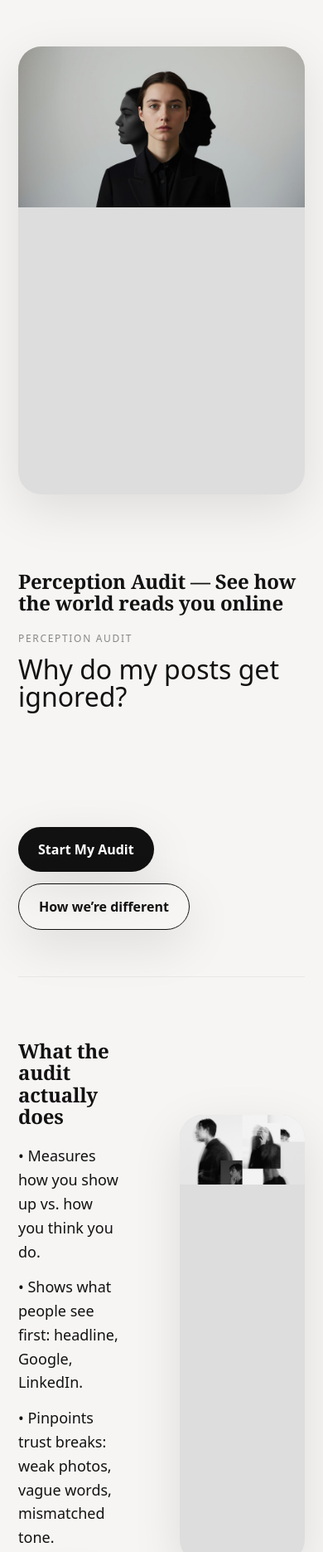
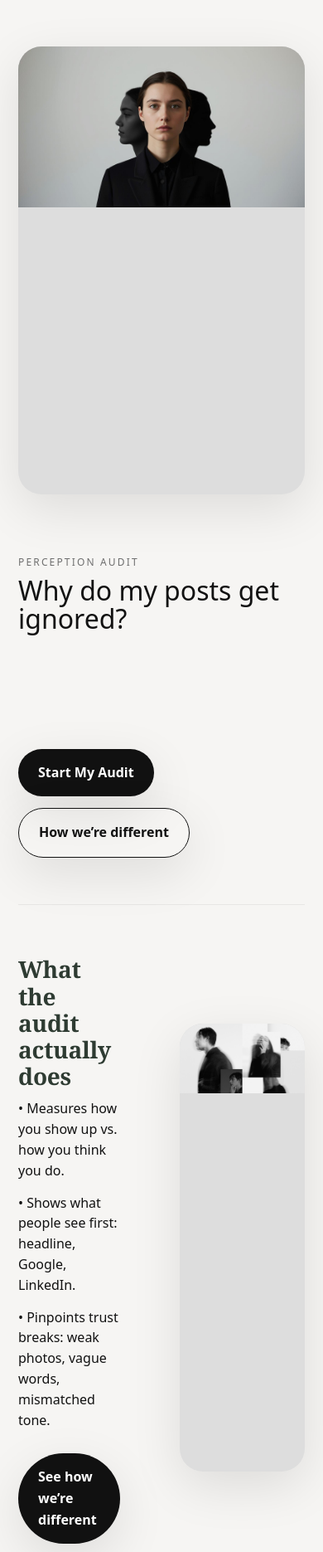
Before and after one commit to vvashist2590-debug/The-Perception-Studio, a plain HTML site: page index.html in a window 390 px wide. Shown: the top 1871 px of the page at 83% size. Drawn offline with Linux system fonts and the light colour scheme.

Commit message:
Update style.css

```diff
--- a/style.css
+++ b/style.css
@@ -1,12 +1,63 @@
 :root{
-  --bg:#f6f5f3;--ink:#121212;--muted:#6b6b6b;--ring:rgba(0,0,0,.06);
-  --rad:28px;--shadow:0 18px 60px rgba(0,0,0,.10)
+  --bg:#f6f5f3;
+  --ink:#121212;
+  --muted:#6b6b6b;
+  --ring:rgba(0,0,0,.06);
+  --rad:28px;
+  --shadow:0 18px 60px rgba(0,0,0,.10);
+
+  /* spacing tokens used in footer */
+  --space-4:12px;
+  --space-5:18px;
+  --space-7:30px;
+
+  /* brand accents for FAQ/persona */
+  --accent-diya:#2E3B32;  /* deep forest green */
+  --accent-vivek:#9D7C66; /* clay brown */
+  --sand:#F5F2ED;
 }
+
+/* ===== Base ===== */
 *{box-sizing:border-box}
 html,body{margin:0;background:var(--bg);color:var(--ink)}
-body{font-family:ui-sans-serif,system-ui,-apple-system,Segoe UI,Roboto,Helvetica,Arial}
-h1,h2,h3{font-family:ui-serif,Georgia,Cambria,Times,serif;letter-spacing:-.01em;line-height:1.1}
+body{
+  font-family:ui-sans-serif,system-ui,-apple-system,Segoe UI,Roboto,Helvetica,Arial;
+  font-size:1rem;         /* 16px base */
+  line-height:1.6;
+  color:var(--ink);
+}
 
+/* Accessible-only text utility */
+.visually-hidden{
+  position:absolute!important; width:1px;height:1px; padding:0;margin:-1px;
+  overflow:hidden;clip:rect(0,0,0,0);white-space:nowrap;border:0;
+}
+
+/* ===== Typography scale ===== */
+h1,h2,h3{
+  font-family:ui-serif,Georgia,Cambria,Times,serif;
+  letter-spacing:-.01em;
+  line-height:1.15;
+  margin:0 0 .4em 0;
+  color:#2E3B32;
+}
+h1{ font-size:clamp(2.25rem,4.8vw,3rem); font-weight:700; }   /* ~36–48px */
+h2{ font-size:clamp(1.75rem,3.4vw,2.25rem); font-weight:600; } /* ~28–36px */
+h3{ font-size:clamp(1.25rem,2.2vw,1.5rem);  font-weight:600; } /* ~20–24px */
+
+p, .muted, li { font-size:1rem; }
+.muted{ color:var(--muted) }
+
+.kicker{
+  text-transform:uppercase; color:#6f6f6f; font-size:.75rem; letter-spacing:.18em; margin:0 0 .5rem 0;
+}
+
+/* Heading rhythm in sections */
+.section .copy > h2 { margin-top:.2em; }
+.section .copy > h2 + * { margin-top:.35em; }
+.section .copy > h3 { margin-top:1.1em; }
+
+/* ===== Layout ===== */
 .wrap{max-width:1220px;margin:0 auto;padding:0 22px}
 .section{min-height:95vh;display:grid;grid-template-columns:1fr;align-items:center;padding:56px 0;border-top:1px solid var(--ring)}
 .section:first-child{border-top:0}
@@ -16,19 +67,19 @@ h1,h2,h3{font-family:ui-serif,Georgia,Cambria,Times,serif;letter-spacing:-.01em;
 .photo img{display:block;width:100%;height:100%;object-fit:cover}
 
 .copy{max-width:720px}
-.kicker{text-transform:uppercase;color:#888;font-size:12px;letter-spacing:.14em;margin-bottom:12px}
 
+/* Hero rotating questions (visual headline) */
 .questions{position:relative;min-height:5.6em;font-size:clamp(32px,6vw,60px);line-height:1.05}
 .q{position:absolute;opacity:0;transform:translateY(10px);transition:.65s ease}
 .q.active{opacity:1;transform:translateY(0)}
 
 .cta{margin-top:28px;display:flex;gap:14px;flex-wrap:wrap}
-.btn{background:#111;color:#fff;text-decoration:none;border-radius:999px;padding:16px 24px;font-weight:600;box-shadow:var(--shadow)}
+.btn{background:#111;color:#fff;text-decoration:none;border-radius:999px;padding:16px 24px;font-weight:600;box-shadow:var(--shadow); font-size:1rem;}
 .ghost{background:transparent;color:#111;border:1px solid #111}
-.muted{color:var(--muted)}
 .hr{height:1px;background:var(--ring);margin:24px 0 0}
 
-.audit-points p{font-size:clamp(18px,2.5vw,22px);line-height:1.6;margin:0 0 14px 0}
+/* Audit points: keep paragraphs at body size so they don't compete with headings */
+.audit-points p{font-size:1rem;line-height:1.55;margin:0 0 14px 0}
 .audit-points p:last-child{margin-bottom:0}
 
 /* ==== PR vs PA (Canvas Reveal) ==== */
@@ -41,8 +92,7 @@ h1,h2,h3{font-family:ui-serif,Georgia,Cambria,Times,serif;letter-spacing:-.01em;
 }
 #revealCanvas{
   position:absolute;inset:0;width:100%;height:100%;
-  /* mouse interactions should pass to stage, not canvas */
-  pointer-events:none;
+  pointer-events:none; /* let mouse interactions pass through */
 }
 
 .toggle{display:flex;gap:10px;align-items:center;margin:10px 0 4px}
@@ -70,7 +120,7 @@ h1,h2,h3{font-family:ui-serif,Georgia,Cambria,Times,serif;letter-spacing:-.01em;
 .dialogue{max-width:860px;margin:0 auto}
 .line{display:flex;gap:12px;margin:10px 0;align-items:flex-start}
 .bubble{padding:14px 16px;border-radius:16px;max-width:660px;box-shadow:var(--shadow);background:#fff;border:1px solid #eee}
-.tag{font-weight:700;margin-bottom:6px}
+.tag{font-weight:700;margin-bottom:6px;color:#2E3B32; font-size:.9rem}
 .narr{text-align:center;color:var(--muted);margin-top:14px}
 
 @media (max-width:1020px){
@@ -79,21 +129,11 @@ h1,h2,h3{font-family:ui-serif,Georgia,Cambria,Times,serif;letter-spacing:-.01em;
   .grid3{grid-template-columns:1fr}
 }
 
-
-
-
-
 /* ===== Conversation FAQ ===== */
 .faq-convo { max-width: 860px; margin: 0 auto; }
 .faq-convo h2 { margin-bottom: 14px; }
 
 /* ===== Persona FAQ: layout + styles ===== */
-:root{
-  --accent-diya:#2E3B32;  /* deep forest green */
-  --accent-vivek:#9D7C66; /* clay brown */
-  --sand:#F5F2ED;
-}
-
 .faq-grid{
   display:grid;
   grid-template-columns:minmax(0,1fr) 260px;
@@ -115,6 +155,7 @@ h1,h2,h3{font-family:ui-serif,Georgia,Cambria,Times,serif;letter-spacing:-.01em;
 .small{font-size:12px; margin-top:8px}
 
 /* Native dropdown styling */
+#faq h2{ font-size:clamp(1.75rem,3.4vw,2.25rem); font-weight:700; }
 .qa{margin:12px 0}
 .qa > summary{
   cursor:pointer;
@@ -122,6 +163,7 @@ h1,h2,h3{font-family:ui-serif,Georgia,Cambria,Times,serif;letter-spacing:-.01em;
   padding:14px 16px; box-shadow:var(--shadow);
   font-weight:700; color:#111;
   list-style: disclosure-closed;
+  font-size:1rem; /* keep below h3 */
 }
 .qa[open] > summary{ list-style: disclosure-open; border-bottom-left-radius:10px; border-bottom-right-radius:10px; }
 .qa > summary:focus-visible{outline:none; box-shadow:0 0 0 3px rgba(0,0,0,.2)}
@@ -158,21 +200,8 @@ h1,h2,h3{font-family:ui-serif,Georgia,Cambria,Times,serif;letter-spacing:-.01em;
   border-left:4px solid var(--accent-vivek); border-radius:12px; color:#3E3E3E; font-style:italic;
 }
 
-/* Show the active persona's .ans; hide the other */
+/* Default: hide all persona answer blocks */
 .ans{ display:none; }
-.faq-grid[data-mode="diya"] .ans.diya{ display:block; }
-.faq-grid[data-mode="vivek"] .ans.vivek{ display:block; }
-
-/* Typing dots */
-.typing{ display:flex; gap:4px; margin-top:2px }
-.typing span{
-  width:6px; height:6px; border-radius:50%; background:#c7c7c7; opacity:.65;
-  animation:blink 1s infinite ease-in-out;
-}
-.typing span:nth-child(2){ animation-delay:.15s }
-.typing span:nth-child(3){ animation-delay:.3s }
-@keyframes blink{ 0%,80%,100%{opacity:.3} 40%{opacity:1} }
-.atext{ display:none; color:var(--ink) }
 
 /* Reduced motion */
 @media (prefers-reduced-motion: reduce){
@@ -184,6 +213,7 @@ h1,h2,h3{font-family:ui-serif,Georgia,Cambria,Times,serif;letter-spacing:-.01em;
   .faq-grid{ grid-template-columns:1fr; }
 }
 
+/* ===== Footer ===== */
 .footer{
   border-top:1px solid var(--ring);
   margin-top: var(--space-7);
@@ -193,10 +223,15 @@ h1,h2,h3{font-family:ui-serif,Georgia,Cambria,Times,serif;letter-spacing:-.01em;
 .foot-inner{
   display:flex; justify-content:space-between; align-items:center;
   gap: var(--space-4);
-}s
+}
 .social{ display:flex; gap: var(--space-4); }
 .social a{ color: inherit; text-decoration:none; font-weight:700; }
 .social a:hover{ text-decoration:underline; }
 @media (max-width:700px){
   .foot-inner{ flex-direction:column; align-items:flex-start; }
 }
+
+/* === Persona visibility lock (place LAST to win specificity) === */
+.ans{ display:none !important; }
+.faq-grid[data-mode="diya"] .ans.diya{ display:block !important; }
+.faq-grid[data-mode="vivek"] .ans.vivek{ display:block !important; }
```
